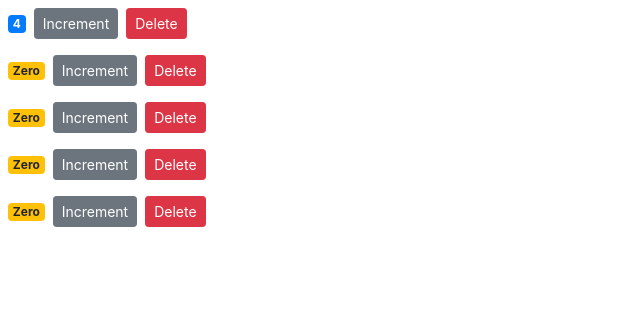
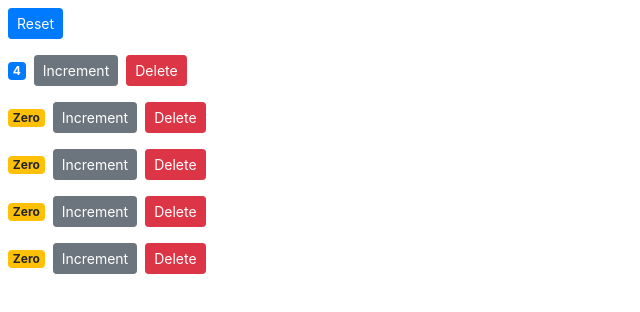
Before and after one commit to veektrie/app-counter, a React (Create React App) app: page / in a window 1280 px wide. Shown: the top 312 px of the page, without its empty margins (0-640 px from the left). Built offline with nearby package versions, Linux system fonts and the light colour scheme.

Commit message:
reset button added

```diff
--- a/src/components/counters.jsx
+++ b/src/components/counters.jsx
@@ -16,10 +16,23 @@
     const counters = this.state.counters.filter((c) => c.id !== counterId);
     this.setState({ counters });
   };
+  handleReset = () => {
+    const counters = this.state.counter.map((c) => {
+      c.value = 0;
+      return c;
+    });
+    this.setState({ counters });
+  };
 
   render() {
     return (
       <div>
+        <button
+          onClick={this.handleReset}
+          className="btn btn-primary btn-sm m-2"
+        >
+          Reset
+        </button>
         {this.state.counters.map((counter) => (
           <Counter
             key={counter.id}
```
